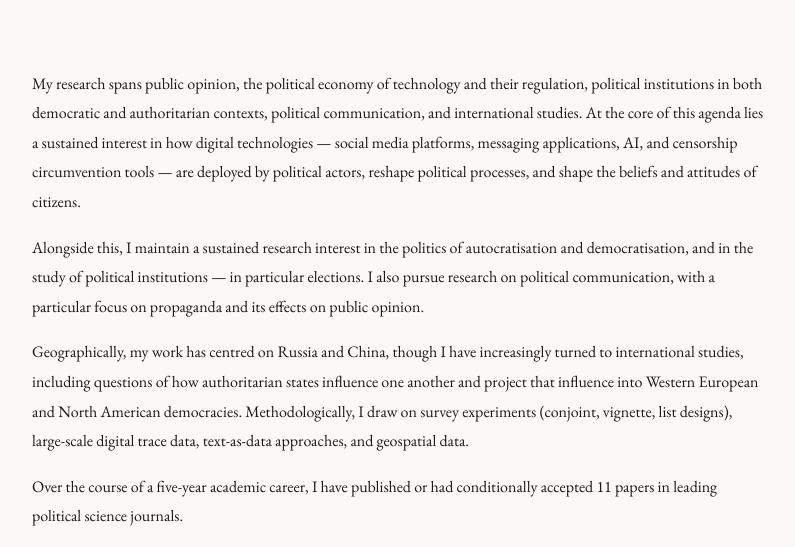
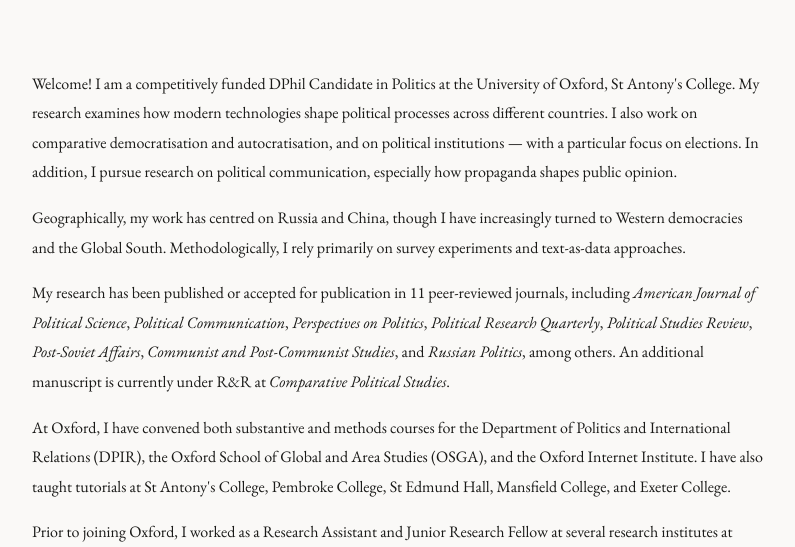
Before and after one commit to danmromanov/danmromanov.github.io, a plain HTML site: page index.html in a window 1280 px wide. Shown: the part 203-750 px from the top of the page, without its empty margins (242-1037 px from the left). Drawn offline with nearby package versions, Linux system fonts and the light colour scheme.

Commit message:
index.html

```diff
--- a/index.html
+++ b/index.html
@@ -184,12 +184,13 @@
 
   <!-- ABOUT -->
   <section class="tab-section active" id="tab-about">
-    <div class="bio">
-      <p>My research spans public opinion, the political economy of technology and their regulation, political institutions in both democratic and authoritarian contexts, political communication, and international studies. At the core of this agenda lies a sustained interest in how digital technologies — social media platforms, messaging applications, AI, and censorship circumvention tools — are deployed by political actors, reshape political processes, and shape the beliefs and attitudes of citizens.</p>
-      <p>Alongside this, I maintain a sustained research interest in the politics of autocratisation and democratisation, and in the study of political institutions — in particular elections. I also pursue research on political communication, with a particular focus on propaganda and its effects on public opinion.</p>
-      <p>Geographically, my work has centred on Russia and China, though I have increasingly turned to international studies, including questions of how authoritarian states influence one another and project that influence into Western European and North American democracies. Methodologically, I draw on survey experiments (conjoint, vignette, list designs), large-scale digital trace data, text-as-data approaches, and geospatial data.</p>
-      <p>Over the course of a five-year academic career, I have published or had conditionally accepted 11 papers in leading political science journals.</p>
-    </div>
+<div class="bio">
+  <p>Welcome! I am a competitively funded DPhil Candidate in Politics at the University of Oxford, St Antony's College. My research examines how modern technologies shape political processes across different countries. I also work on comparative democratisation and autocratisation, and on political institutions — with a particular focus on elections. In addition, I pursue research on political communication, especially how propaganda shapes public opinion.</p>
+  <p>Geographically, my work has centred on Russia and China, though I have increasingly turned to Western democracies and the Global South. Methodologically, I rely primarily on survey experiments and text-as-data approaches.</p>
+  <p>My research has been published or accepted for publication in 11 peer-reviewed journals, including <em>American Journal of Political Science</em>, <em>Political Communication</em>, <em>Perspectives on Politics</em>, <em>Political Research Quarterly</em>, <em>Political Studies Review</em>, <em>Post-Soviet Affairs</em>, <em>Communist and Post-Communist Studies</em>, and <em>Russian Politics</em>, among others. An additional manuscript is currently under R&amp;R at <em>Comparative Political Studies</em>.</p>
+  <p>At Oxford, I have convened both substantive and methods courses for the Department of Politics and International Relations (DPIR), the Oxford School of Global and Area Studies (OSGA), and the Oxford Internet Institute. I have also taught tutorials at St Antony's College, Pembroke College, St Edmund Hall, Mansfield College, and Exeter College.</p>
+  <p>Prior to joining Oxford, I worked as a Research Assistant and Junior Research Fellow at several research institutes at HSE University, Moscow, and taught at HSE University, the Moscow School of Social and Economic Sciences (MSSES), and the Russian Presidential Academy of National Economy and Public Administration (RANEPA).</p>
+</div>
     <div class="tags">
       <span class="tag">public opinion</span>
       <span class="tag">politics & technologies</span>
```
